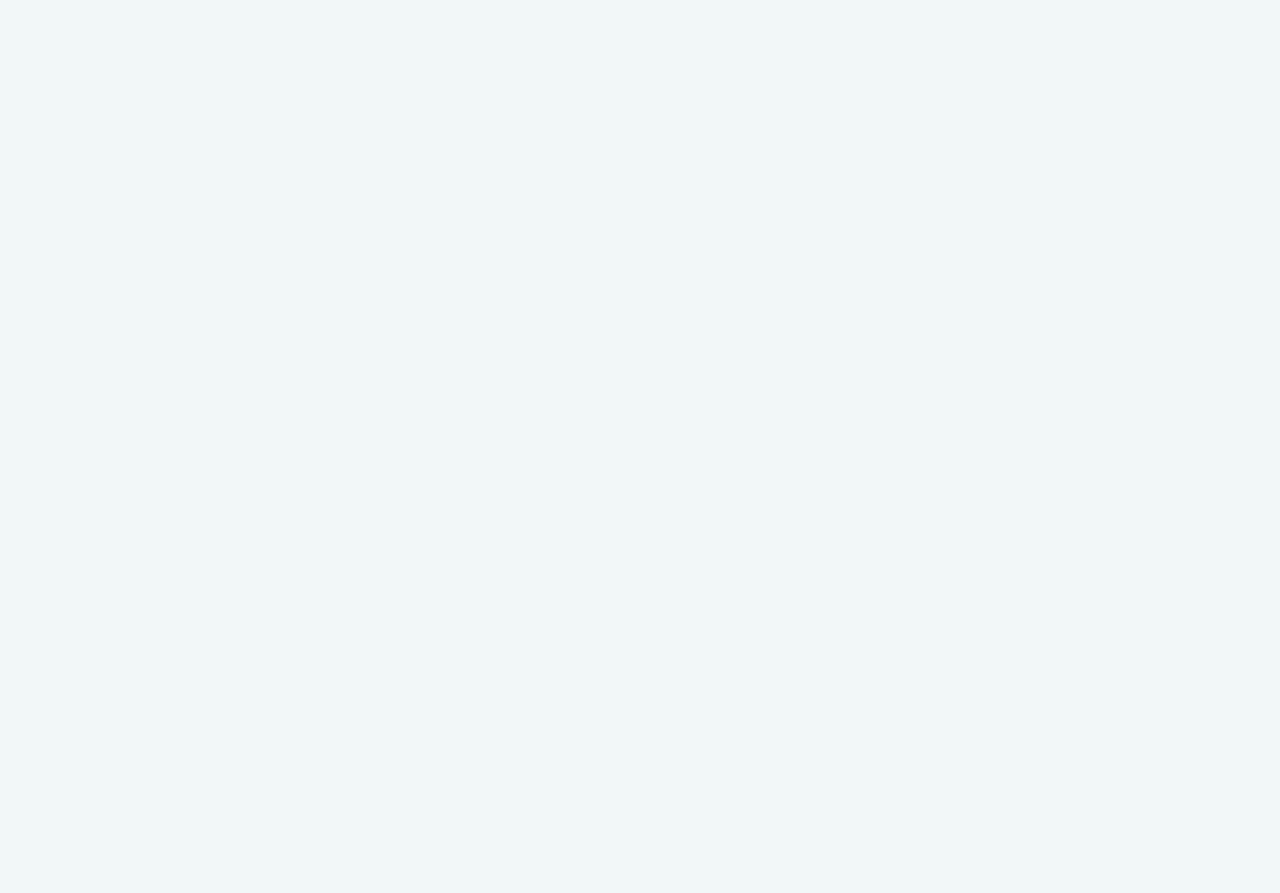
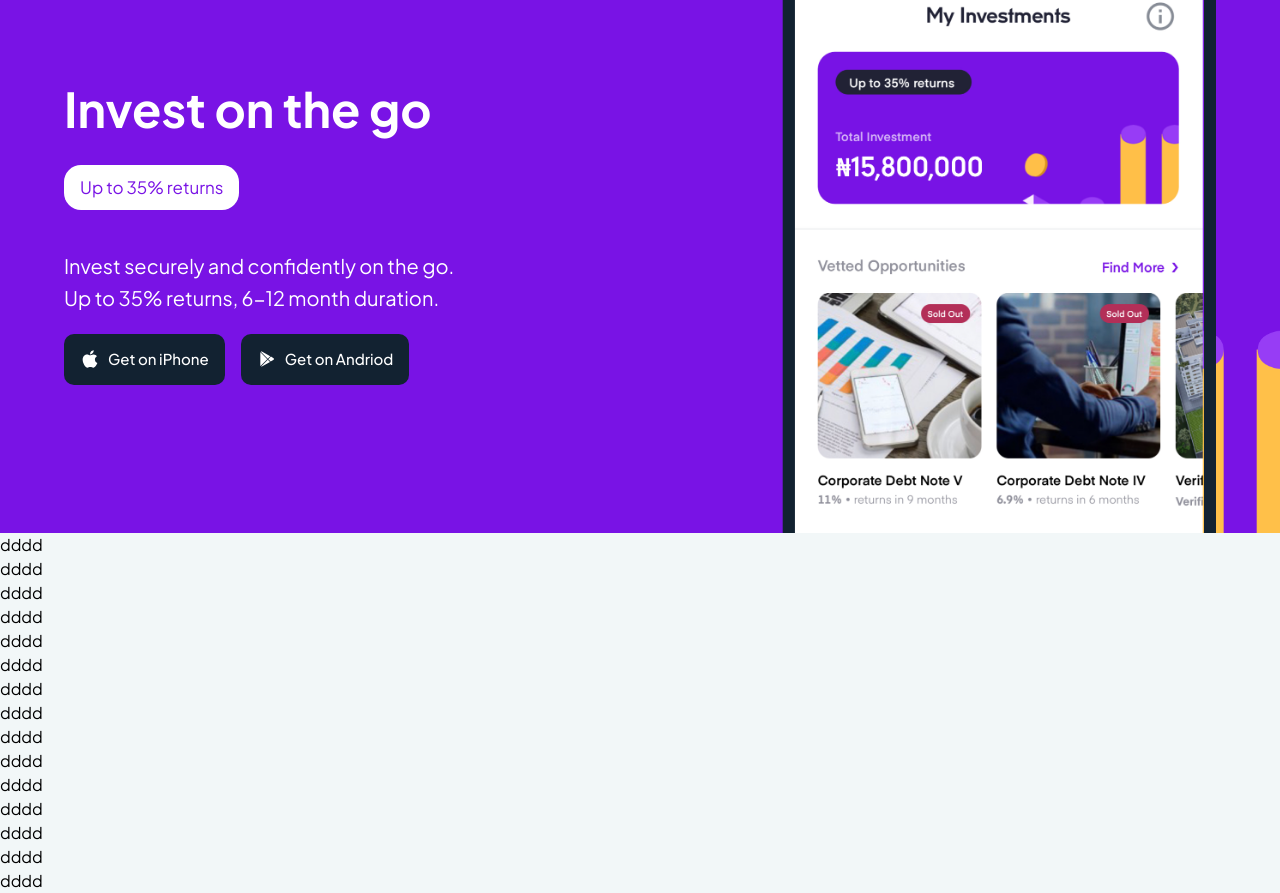
Before and after one commit to untitledDev9/piggyVest-full-function, a React (Vite) app: page /invest in a window 1280 px wide. Shown: the part 280-1173 px from the top of the page. Before the commit the page ends 800 px from the top, so only its background shows below. Built offline with nearby package versions, Linux system fonts and the light colour scheme.

Commit message:
done with invest hero

```diff
--- a/index.html
+++ b/index.html
@@ -9,8 +9,7 @@
 
   <link rel="preconnect" href="https://fonts.googleapis.com">
   <link rel="preconnect" href="https://fonts.gstatic.com" crossorigin>
-  <link href="https://fonts.googleapis.com/css2?family=Montserrat:ital,wght@0,100..900;1,100..900&display=swap"
-    rel="stylesheet">
+  <link href="https://fonts.googleapis.com/css2?family=Plus+Jakarta+Sans:ital,wght@0,200..800;1,200..800&display=swap" rel="stylesheet">
 </head>
 
 <body>
--- a/src/index.css
+++ b/src/index.css
@@ -13,5 +13,5 @@
     background-color: #F2F7F8;
     margin:  0;
     padding:  0;
-    font-family: "Montserrat", sans-serif;
+    font-family: "Plus Jakarta Sans", sans-serif;
 }
--- a/src/pages/Invest.jsx
+++ b/src/pages/Invest.jsx
@@ -4,10 +4,15 @@
 import Save from '../pages/Save';
 import Resources from "../pages/Resources";
 import ButtonCard from '../reuseable/ButtonCard';
+import { FaApple } from "react-icons/fa";
+import InvestHero from "../assets/investHeroImage.png";
+import { BiLogoPlayStore } from "react-icons/bi";
+import investBg from "../assets/investbg.png";
 
 const Invest = () => {
   return (
-    <div className=' bg-[#7913E5]'>
+    <>
+    <div className='relative bg-[#7913E5]'>
       <Header
         logo={PiggyLogo}
         linkColor='#fff'
@@ -28,29 +33,50 @@
         />}
       />
 
-      <div>
-        <div>
-          <h1>Invest on the go</h1>
-          <button> Up to 35% returns</button>
-          <p>Invest securely and confidently on the go. Up to 35% returns, 6-12 month duration.</p>
-          <div>
+      <div className=' relative  max-w-[1280px] px-16 mx-auto flex pt-28 justify-between items-center'>
+        <div className=' flex flex-col gap-5'>
+          <h1 className=' text-[48px] text-white font-[700]'>Invest on the go</h1>
+          <button className=' mb-5 w-fit text-[17px] text-[#7913e5] font-[400] bg-white py-2.5 px-4 rounded-[17px]'> Up to 35% returns</button>
+          <p className=' w-[60%] text-[20px] text-white font-[400] leading-[32px]'>Invest securely and confidently on the go. Up to 35% returns, 6-12 month duration.</p>
+          <div className=' flex gap-4'>
             <ButtonCard
-            icon=''
+              icon={<FaApple color='#fff' size={20} />}
               title="Get on iPhone"
               textColor='#fff'
               bgColor='#122231'
             />
             <ButtonCard
-            icon=''
+              icon={<BiLogoPlayStore  size={20}/>}
               title="Get on Andriod"
               textColor='#fff'
               bgColor='#122231'
             />
           </div>
         </div>
-        <div></div>
+        <div className=' w-[50%] flex justify-end z-10'>
+          <img src={InvestHero} alt="" className=' w-[88%]'/>
         </div>
       </div>
+        <div className=' absolute w-[400px] right-0 bottom-0'>
+          <img src={investBg} alt="" />
+        </div>
+    </div>
+        <h1>dddd</h1>
+        <h1>dddd</h1>
+        <h1>dddd</h1>
+        <h1>dddd</h1>
+        <h1>dddd</h1>
+        <h1>dddd</h1>
+        <h1>dddd</h1>
+        <h1>dddd</h1>
+        <h1>dddd</h1>
+        <h1>dddd</h1>
+        <h1>dddd</h1>
+        <h1>dddd</h1>
+        <h1>dddd</h1>
+        <h1>dddd</h1>
+        <h1>dddd</h1>
+    </>
   )
 }
 
--- a/src/reuseable/ButtonCard.jsx
+++ b/src/reuseable/ButtonCard.jsx
@@ -2,7 +2,7 @@
 
 const ButtonCard = ({ title, bgColor, textColor, border, icon }) => {
   return (
-    <button className=' px-4 py-3 rounded-[10px] text-[15px] flex gap-2 items-center font-[500]
+    <button className=' px-4 py-3.5 rounded-[10px] text-[15px] flex gap-2 items-center font-[500]
                         max-sLaptop:px-3 max-sLaptop:py-2 max-sLaptop:text-[16px]
                         max-tablet:w-[100%] justify-center'
       style={{
```
Also changed, not shown: src/assets/google-play.png (added), src/assets/investbg.png (added). Lines whose indentation alone changed are shown as unchanged.
